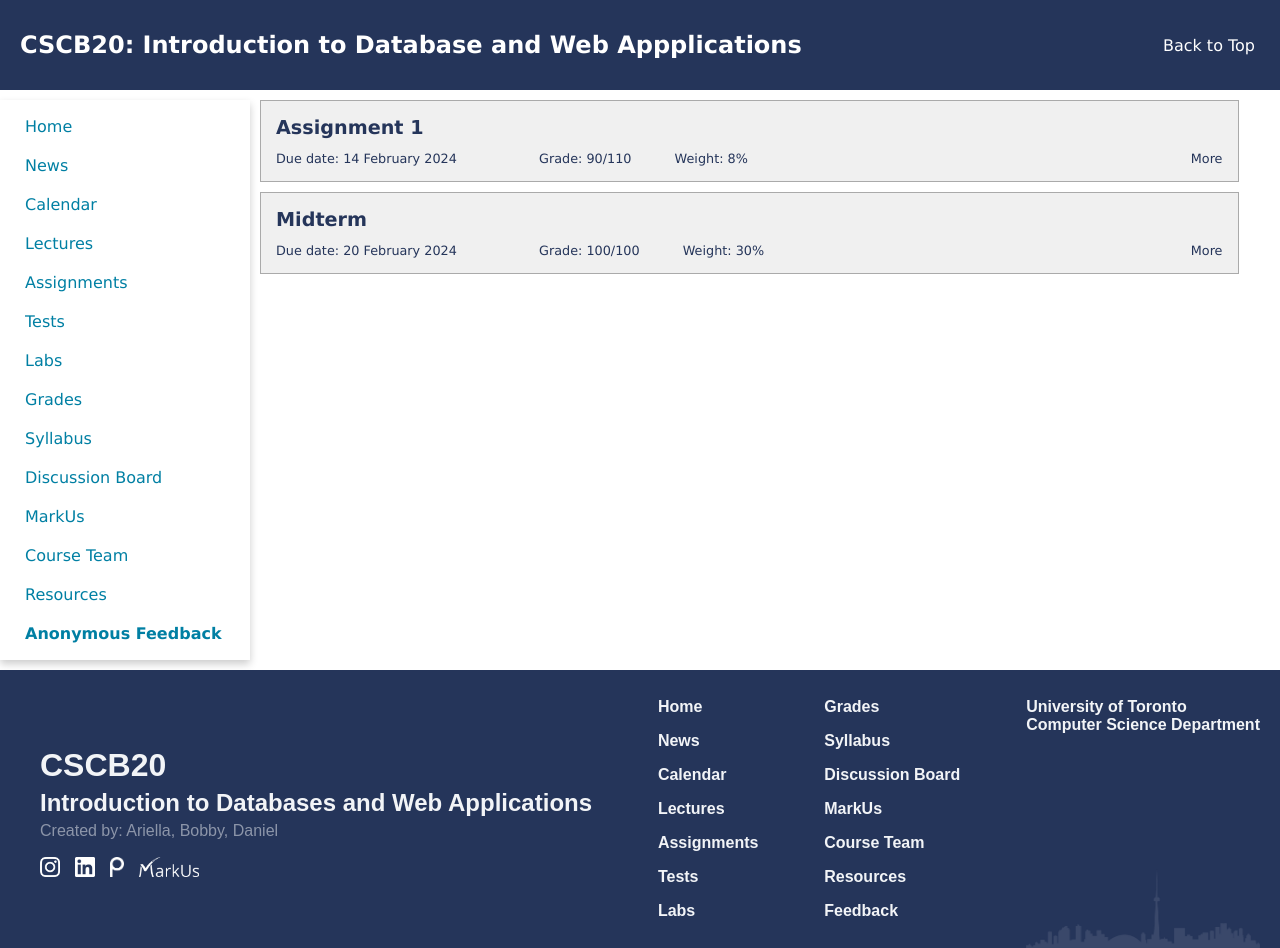
After one commit to BobbyAdiSalim/Course-Website, a Flask app: page /grades in a window 1280 px wide. The commit adds this page. Run offline with Flask 3, Linux system fonts and the light colour scheme.

Commit message:
AAAAAAAAAAAAAAAAAAAAAAAAAAAAAAAAAAAAAAAAAAA

```diff
--- a/app.py
+++ b/app.py
@@ -42,5 +42,9 @@ def resources():
 def feedback():
     return render_template("feedback.html", feedback = True)
 
+@app.route("/grades")
+def grades():
+    return render_template("grades.html", feedback = True)
+
 if __name__ == "__main__":
     app.run(debug=True)
--- /dev/null
+++ b/static/css/grades.css
@@ -0,0 +1,73 @@
+.assignment-container {
+    padding: 15px;
+}
+
+.assignment-header {
+    background-color: #f0f0f0;
+    position: relative;
+    height: 50px;
+}
+
+.assignment-item {
+    border: solid;
+    border-width: thin;
+    border-color: #aaaaaa;
+    margin-bottom: 10px;
+}
+
+
+.assignment-title {
+    position: absolute;
+    font-weight: 600;
+    font-size: 1.2em;
+    left: 15px;
+    top: 15px;
+}
+
+.header-section {
+    font-size: 0.8em;
+    position: absolute;
+}
+
+.header-section1 {
+    left: 15px;
+    bottom: 15px;
+    width: 80%;
+}
+
+.header-section .assignment{
+    margin-left: 5%;
+}
+
+.header-section .due-date {
+    margin-left: 0;
+    margin-right: 5%;
+}
+
+.more {
+    position: absolute;
+    right: 15px;
+    bottom: 15px;
+}
+
+.more:hover {
+    text-decoration: underline;
+}
+
+.comment-container {
+    border: solid;
+    border-width: thin;
+    border-top: none;
+    border-color: #aaaaaa;
+    height: auto;
+    display: none;
+}
+
+.comment-title {
+    margin-bottom: 5px;
+    font-size: 0.9em;
+}
+
+.comment {
+    font-size: 0.8em;
+}
--- /dev/null
+++ b/static/js/grades.js
@@ -0,0 +1,5 @@
+$(document).ready(function() {
+    $('.more').click(function() {
+      $(this).parent().next('.comment-container').slideToggle();
+    });
+  });
--- /dev/null
+++ b/templates/grades.html
@@ -0,0 +1,45 @@
+{% extends 'home_template.html' %}
+
+{% block extra_css %}
+<link href="{{ url_for('static', filename='css/grades.css') }}" rel="stylesheet" type="text/css">
+<script src="{{ url_for('static', filename='js/grades.js')}}"></script>
+{% endblock %}
+
+{% block content %}
+<main class="grades-main">
+    <div class="assignment-item">
+        <div class="assignment-container assignment-header">
+            <div class="assignment assignment-title">Assignment 1</div>
+            <div class="header-section header-section1">
+                <span class="assignment due-date">Due date: 14 February 2024</span>
+                <span class="assignment assignment-grade">Grade: 90/110</span>
+                <span class="assignment assignment-weight">Weight: 8%</span>
+            </div>
+            <div class="header-section more">More</div>
+        </div>
+        <div class="assignment-container comment-container">
+            <div class="comment-title">Comment:</div>
+            <div class="comment">
+                Lorem ipsum dolor sit amet, consectetur adipisicing elit. Quibusdam magni voluptates ullam mollitia, labore, minima ipsam eveniet, sint consequatur rem accusamus! Possimus neque libero, adipisci ea officiis totam assumenda. Modi eos incidunt eveniet dolore neque ex saepe possimus voluptatem tempora necessitatibus exercitationem adipisci commodi vero at asperiores, esse ducimus ad.
+            </div>
+        </div>
+    </div>
+    <div class="assignment-item">
+        <div class="assignment-container assignment-header">
+            <div class="assignment assignment-title">Midterm</div>
+            <div class="header-section header-section1">
+                <span class="assignment due-date">Due date: 20 February 2024</span>
+                <span class="assignment assignment-grade">Grade: 100/100</span>
+                <span class="assignment assignment-weight">Weight: 30%</span>
+            </div>
+            <div class="header-section more"><a>More</a></div>
+        </div>
+        <div class="assignment-container comment-container">
+            <div class="comment-title">Comment:</div>
+            <div class="comment">
+                Lorem ipsum dolor sit amet, consectetur adipisicing elit. Quibusdam magni voluptates ullam mollitia, labore, minima ipsam eveniet, sint consequatur rem accusamus! Possimus neque libero, adipisci ea officiis totam assumenda. Modi eos incidunt eveniet dolore neque ex saepe possimus voluptatem tempora necessitatibus exercitationem adipisci commodi vero at asperiores, esse ducimus ad.
+            </div>
+        </div>
+    </div>
+</main>
+{% endblock %}
--- a/templates/home_template.html
+++ b/templates/home_template.html
@@ -9,6 +9,7 @@
   <link href="{{ url_for('static', filename='css/navbar.css') }}" rel="stylesheet" type="text/css">
   <link href="{{ url_for('static', filename='css/footer.css') }}" rel="stylesheet" type="text/css">
   <link href="{{ url_for('static', filename='css/index.css') }}" rel="stylesheet" type="text/css">
+  <script src="https://ajax.googleapis.com/ajax/libs/jquery/3.7.1/jquery.min.js"></script>
     {% block extra_css %}
     {% endblock %}
   <!-- <link href="navbar.css" rel="stylesheet" type="text/css">
@@ -50,6 +51,9 @@
             <li> <a href="/labs" {% if labs %}
                 style = "font-weight: bold;"
               {% endif %}>Labs </a></li>
+            <li> <a href="/grades" {% if grades %}
+                style = "font-weight: bold;"
+              {% endif %}>Grades </a></li>
             <li> <a href="{{ url_for('static', filename = 'pdf/mock.pdf' ) }}" target="_blank">Syllabus </a></li>
             <li> <a href="https://piazza.com/class/lqy466htv8g5xb" target="_blank">Discussion Board </a></li>
             <li> <a href="https://markus2.utsc.utoronto.ca/courses/20" target="_blank">MarkUs </a></li>
@@ -103,6 +107,7 @@
       </div>
       <div class="footer-3 links">
         <div class="navigation">
+          <div><a href="/grades">Grades</a></div>
           <div><a href="{{ url_for('static', filename = 'pdf/mock.pdf' ) }}">Syllabus</a></div>
           <div><a href="https://piazza.com/class/lqy466htv8g5xb" target="_blank">Discussion Board</a></div>
           <div><a href="https://markus2.utsc.utoronto.ca/courses/20/assignments" target="_blank">MarkUs</a></div>
```
